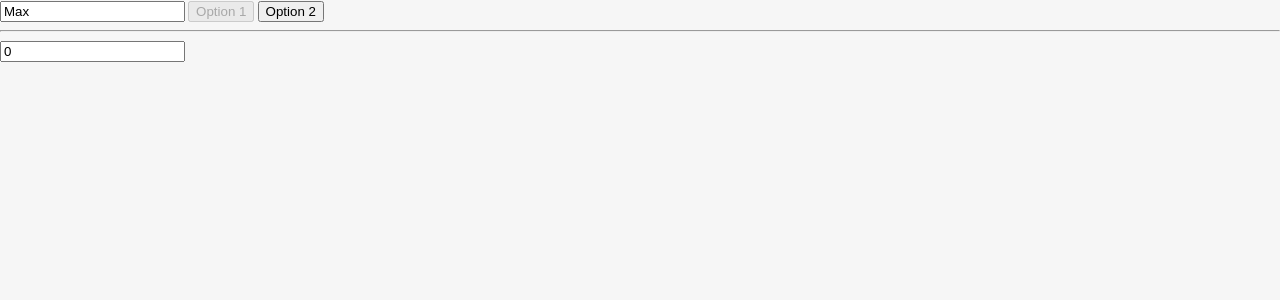
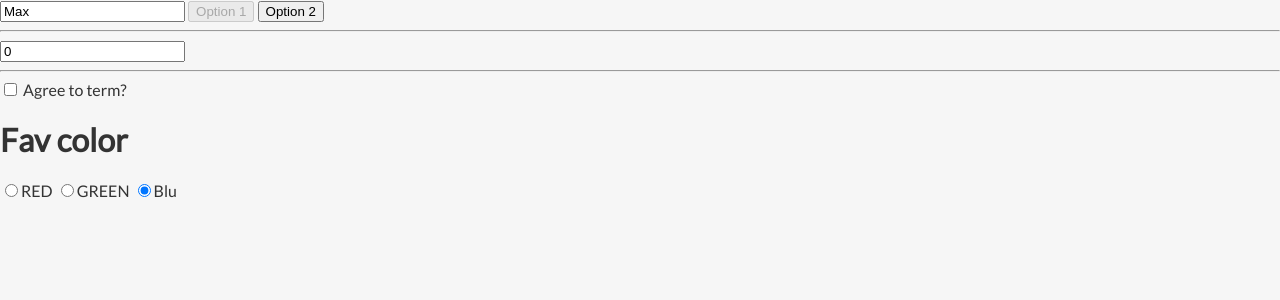
Before and after one commit to alami/svelte-cource, a Svelte app: page / in a window 1280 px wide. Shown: the top 300 px of the page. Built offline with nearby package versions, Linux system fonts and the light colour scheme.

Commit message:
8-5-checkboxes-and-radio-buttons

```diff
--- a/src/App-8.svelte
+++ b/src/App-8.svelte
@@ -8,7 +8,10 @@
 //<!-- ch-8-4-->
     let price =0;
     $: console.log(price);
-
+    let agreed;
+    $: console.log(agreed);
+    let favcolor='blue';
+    $: console.log(favcolor);
 </script>
 <!--<input type="text" value={val}   on:input={setValue}>-->
 <!--<input type="text" value={val} bind:value={val}>-->
@@ -19,3 +22,14 @@
 <input type="number"
        bind:value={price} />
 <!--       on:input={event => console.log('1'+event.target.value)}>-->
+<hr><!-- ch-8-5-checkboxes-and-radio-buttons -->
+<label>
+<input type="checkbox" bind:checked={agreed}>
+Agree to term?
+</label>
+<h1>Fav color</h1>
+<label>
+    <input type="radio" name="color" value="red" bind:group={favcolor}>RED
+    <input type="radio" name="color" value="green" bind:group={favcolor}>GREEN
+    <input type="radio" name="color" value="blue" bind:group={favcolor}>Blu
+</label>
```
Also changed, not shown: svelte.txt.
